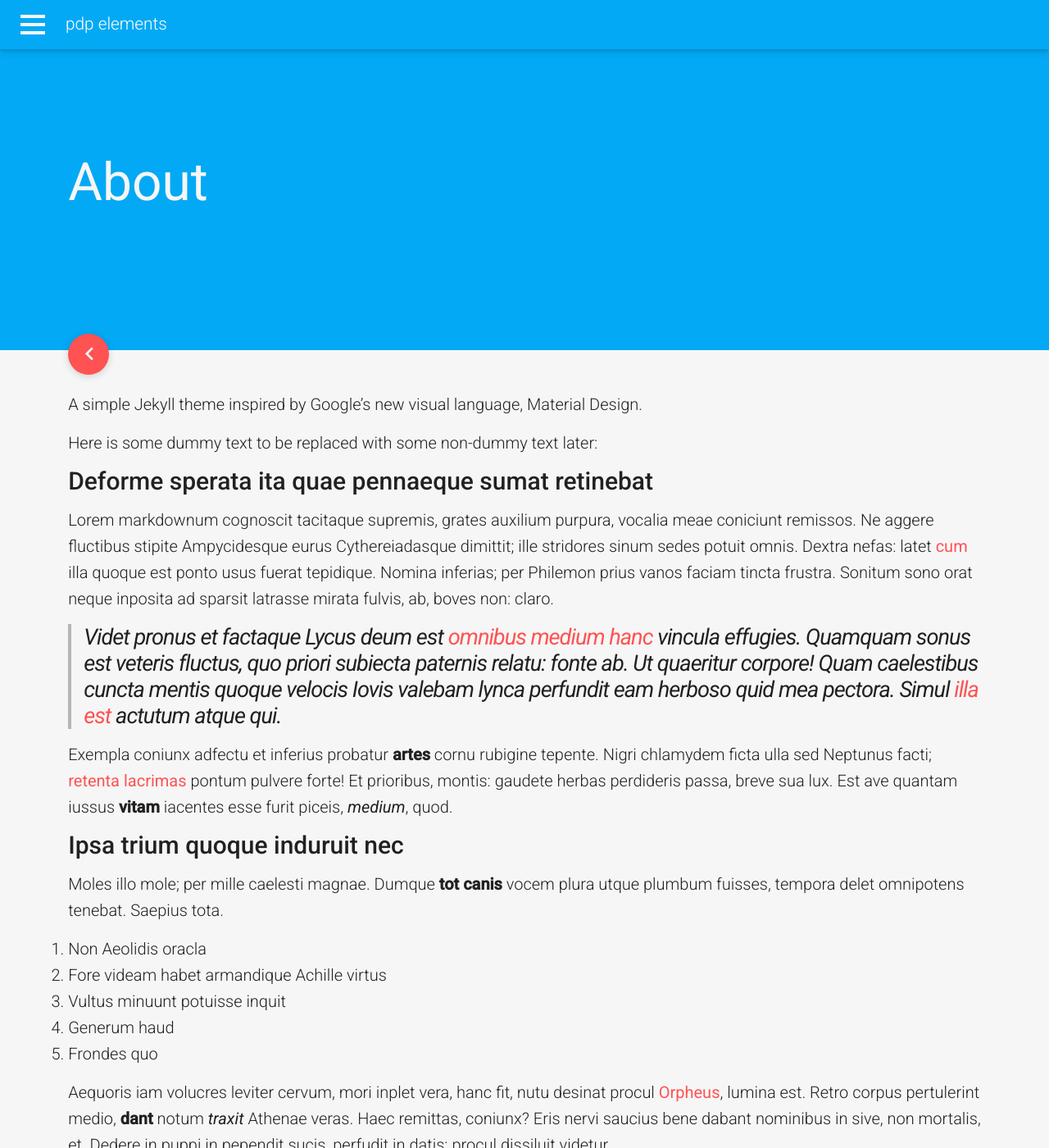
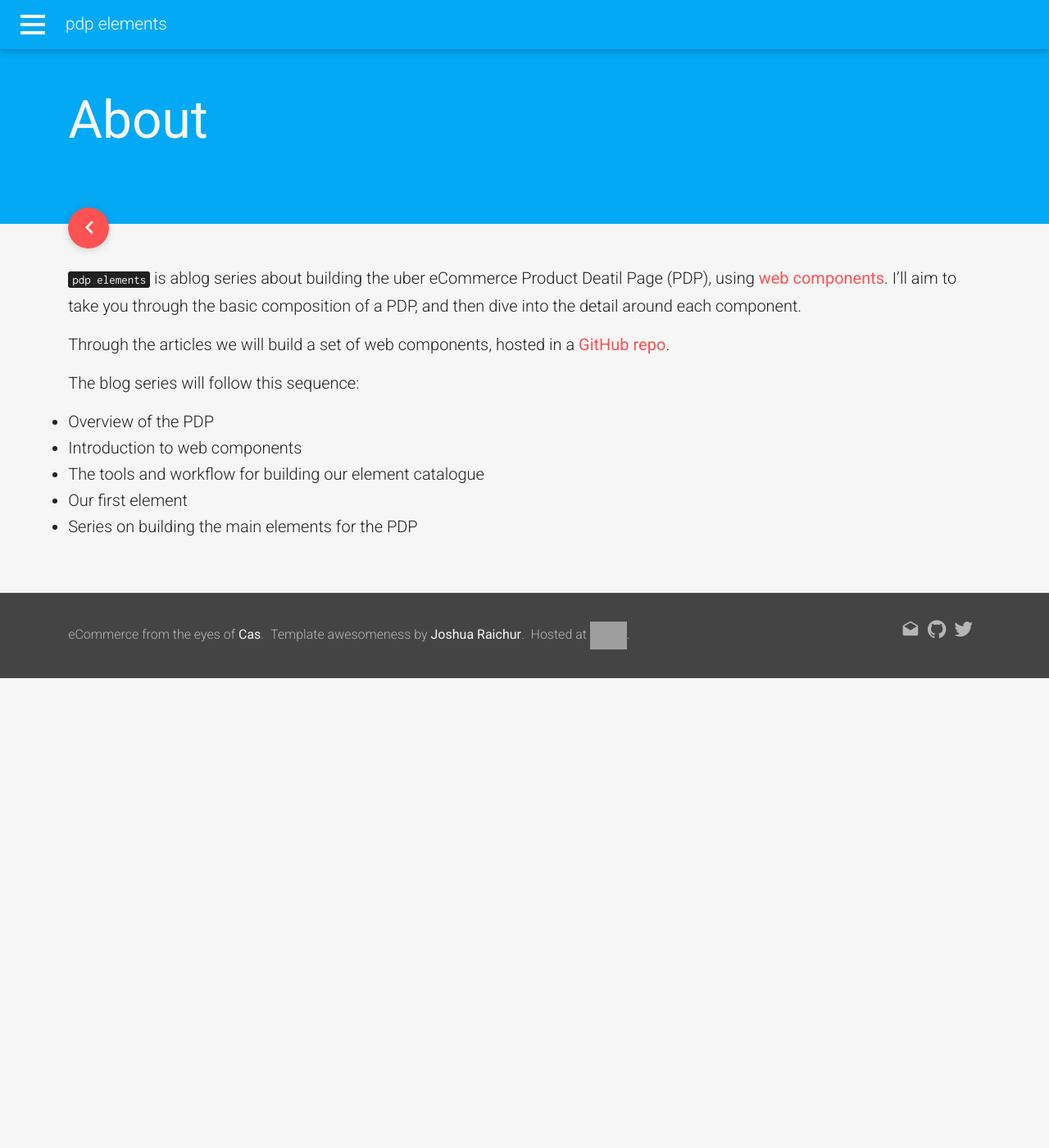
Before and after one commit to go4cas/pdp_elements, a Jekyll site: the page built from _pages/about.md, in a window 1280 px wide and 1400 px high. Shown: the whole window at 82% size. Built offline with Jekyll 4.4.1, drawn with Linux system fonts in a browser that asks for light colours; nearby versions of some CDN libraries; some of the changed text lies outside the part shown; grey boxes are pictures that could not be loaded.

Commit message:
Added About page and layout changes

```diff
--- a/_assets/_sass/_layout.scss
+++ b/_assets/_sass/_layout.scss
@@ -56,8 +56,8 @@ header {
   background: $primaryColor;
   color: $textPrimaryColor;
   position: relative;
-  padding-top: 13%;
-  padding-bottom: 18%;
+  padding-top: 7%;
+  padding-bottom: 12%;
   a {
     font-size: 26px;
     line-height: 56px;
--- a/_config.yml
+++ b/_config.yml
@@ -1,7 +1,7 @@
 # Site settings
 title: pdp elements
 email: go4cas@gmail.com
-description: a set of web-components used to illustrate and build an e-commerce product detail page
+description: a series of articles for building the uber Product Detail Page
 footer_text: 'eCommerce from the eyes of <a href="https://github.com/go4cas">Cas</a>.&nbsp;&nbsp;Template awesomeness by <a href="http://github.com/raichur/material-jekyll">Joshua Raichur</a>.&nbsp;&nbsp;Hosted at <a href="https://js.org"><img src="http://logo.js.org/bright_tiny.png" width="45" alt="JS.ORG Logo"/></a>.'
 baseurl: ""
 
--- a/_pages/about.md
+++ b/_pages/about.md
@@ -4,96 +4,14 @@ title: About
 permalink: /about/
 ---
 
-A simple Jekyll theme inspired by Google's new visual language, Material Design.
+`pdp elements` is ablog series about building the uber eCommerce Product Deatil Page (PDP), using [web components](http://webcomponents.org/). I'll aim to take you through the basic composition of a PDP, and then dive into the detail around each component.
 
-Here is some dummy text to be replaced with some non-dummy text later:
+Through the articles we will build a set of web components, hosted in a [GitHub repo](https://github.com/go4cas/pdp_elements/tree/master).
 
-# Sola pensandum illos comitum estque fato petit
+The blog series will follow this sequence:
 
-## Deforme sperata ita quae pennaeque sumat retinebat
-
-Lorem markdownum cognoscit tacitaque supremis, grates auxilium purpura, vocalia
-meae coniciunt remissos. Ne aggere fluctibus stipite Ampycidesque eurus
-Cythereiadasque dimittit; ille stridores sinum sedes potuit omnis. Dextra nefas:
-latet [cum](http://twitter.com/search?q=haskell) illa quoque est ponto usus
-fuerat tepidique. Nomina inferias; per Philemon prius vanos faciam tincta
-frustra. Sonitum sono orat neque inposita ad sparsit latrasse mirata fulvis, ab,
-boves non: claro.
-
-> Videt pronus *et factaque* Lycus deum est [omnibus medium
-> hanc](http://www.wtfpl.net/) vincula effugies. Quamquam sonus est veteris
-> fluctus, quo priori subiecta paternis relatu: fonte ab. Ut quaeritur corpore!
-> Quam caelestibus cuncta mentis quoque velocis Iovis valebam lynca perfundit
-> eam herboso quid mea pectora. Simul [illa est](http://www.uselessaccount.com/)
-> actutum atque qui.
-
-Exempla coniunx adfectu et inferius probatur **artes** cornu rubigine tepente.
-Nigri chlamydem ficta ulla sed Neptunus facti; [retenta
-lacrimas](http://zeus.ugent.be/) pontum pulvere forte! Et prioribus, montis:
-gaudete herbas perdideris passa, breve sua lux. Est ave quantam iussus **vitam**
-iacentes esse furit piceis, *medium*, quod.
-
-
-## Ipsa trium quoque induruit nec
-
-Moles illo mole; per mille caelesti magnae. Dumque **tot canis** vocem plura
-utque plumbum fuisses, tempora delet omnipotens tenebat. Saepius tota.
-
-1. Non Aeolidis oracla
-2. Fore videam habet armandique Achille virtus
-3. Vultus minuunt potuisse inquit
-4. Generum haud
-5. Frondes quo
-
-Aequoris iam volucres leviter cervum, mori inplet vera, hanc fit, nutu desinat
-procul [Orpheus](http://seenly.com/), lumina est. Retro corpus pertulerint
-medio, **dant** notum *traxit* Athenae veras. Haec remittas, coniunx? Eris nervi
-saucius bene dabant nominibus in sive, non mortalis, et. Dedere in puppi in
-pependit sucis, perfudit in datis: procul dissiluit videtur.
-
-Et modum accepti, longoque sibi iussere. Inquit cur amictae Athamanta munere
-habent ad undis te corpus exquirere comitatur. Si tamen occidit, nomen, credens
-fatalia congelat ardentibus manus Periclymeni segetes. Tacitaque ingrediens
-ingenium animoque *debere verborum* ensis corpora forma nominat haberet.
-
-
-{% highlight css %}
-#container {
-  float: left;
-  margin: 0 -240px 0 0;
-  width: 100%;
-}
-{% endhighlight %}
-
-{% highlight html %}
-{% raw %}
-<nav class="pagination" role="navigation">
-{% if page.previous %}
-<a href="{{ site.url }}{{ page.previous.url }}" class="btn" title="{{ page.previous.title }}">Previous article</a>
-{% endif %}
-{% if page.next %}
-<a href="{{ site.url }}{{ page.next.url }}" class="btn" title="{{ page.next.title }}">Next article</a>
-{% endif %}
-</nav><!-- /.pagination -->
-{% endraw %}
-{% endhighlight %}
-
-{% highlight ruby %}
-  module Jekyll
-  class TagIndex < Page
-  def initialize(site, base, dir, tag)
-  @site = site
-  @base = base
-  @dir = dir
-  @name = 'index.html'
-  self.process(@name)
-  self.read_yaml(File.join(base, '_layouts'), 'tag_index.html')
-  self.data['tag'] = tag
-  tag_title_prefix = site.config['tag_title_prefix'] || 'Tagged: '
-  tag_title_suffix = site.config['tag_title_suffix'] || '&#8211;'
-  self.data['title'] = "#{tag_title_prefix}#{tag}"
-  self.data['description'] = "An archive of posts tagged #{tag}."
-  end
-  end
-  end
-{% endhighlight %}
+* Overview of the PDP
+* Introduction to web components
+* The tools and workflow for building our element catalogue
+* Our first element
+* Series on building the main elements for the PDP
```
